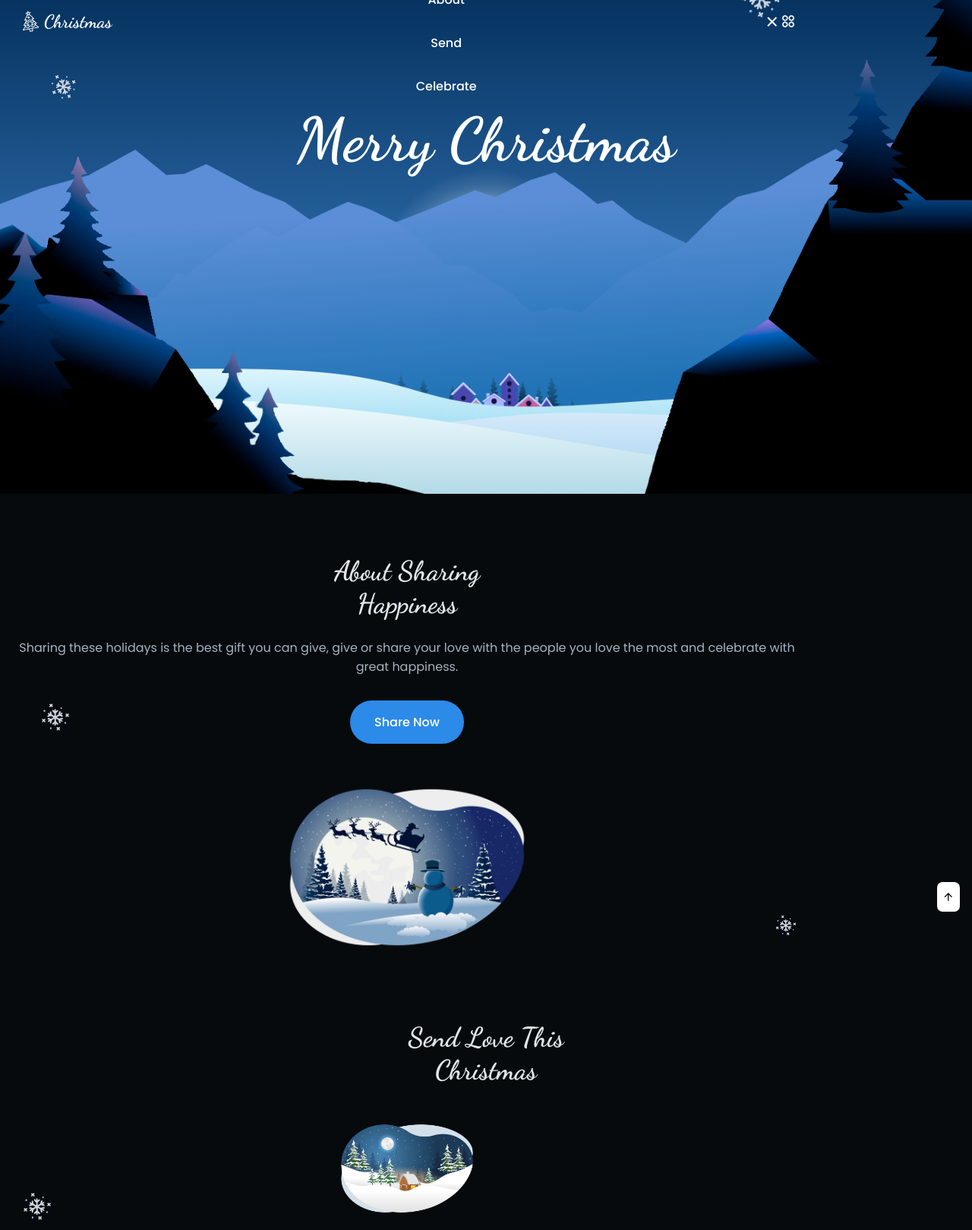
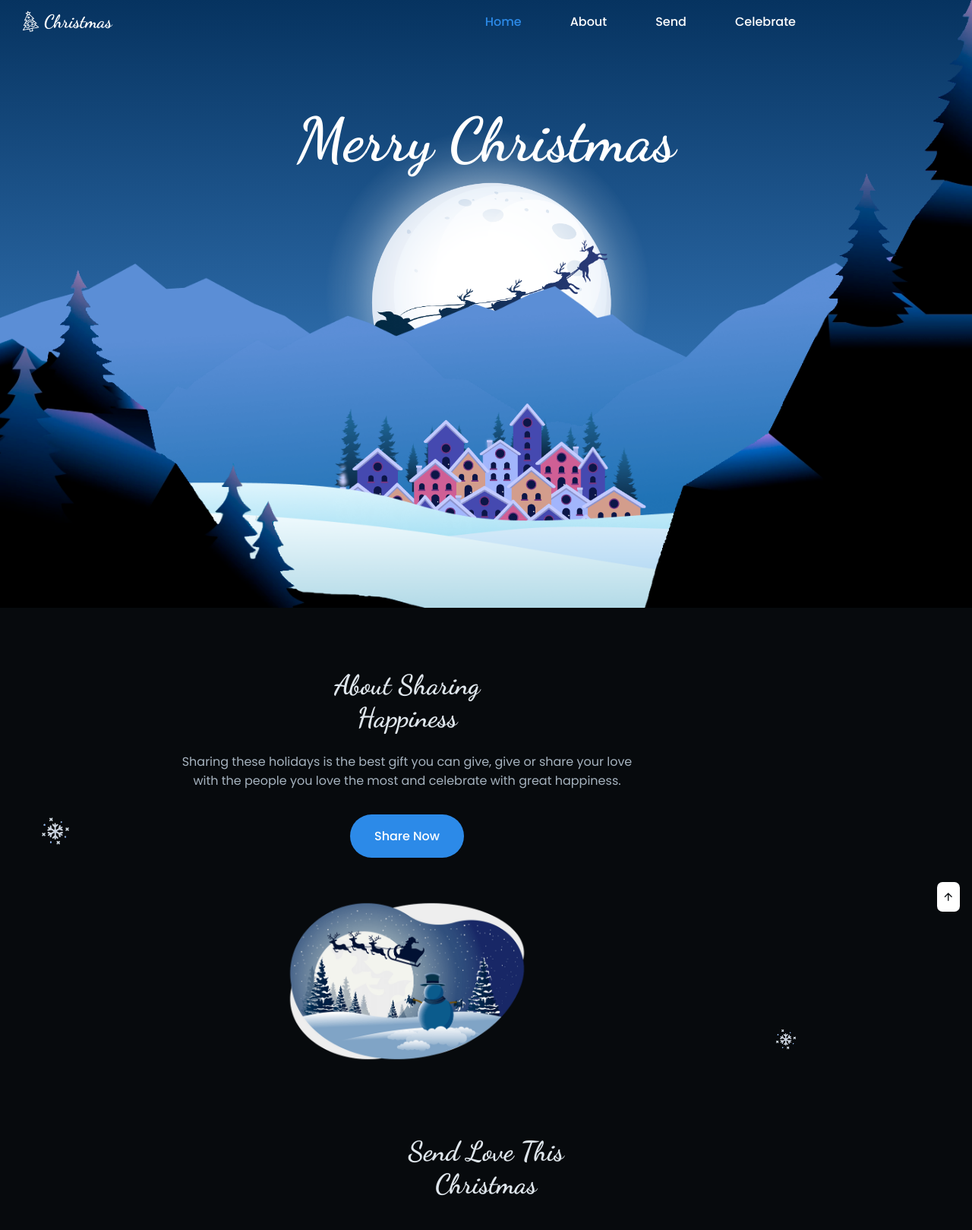
Before and after one commit to sworrrnimaS/PHP_Christmas_Website, a PHP site: page / in a window 1280 px wide. Shown: the top 1619 px of the page at 76% size. Run offline with PHP 8.4, Linux system fonts and the light colour scheme; some libraries are stand-ins or nearby versions.

Commit message:
added breakpoints for medium devices

```diff
--- a/assets/css/styles.css
+++ b/assets/css/styles.css
@@ -244,7 +244,9 @@ img {
 }
 
 /* Active link */
-
+.active-link {
+  color: var(--first-color);
+}
 /*=============== HOME ===============*/
 .home {
   position: relative;
@@ -557,7 +559,56 @@ img {
 
 /*=============== BREAKPOINTS ===============*/
 /* For medium devices */
+@media screen and (min-width: 576px) {
+  .home__village {
+    width: 360px;
+  }
+  .home__pine {
+    width: 360px;
+  }
 
+  .about__container,
+  .celebrate__container {
+    grid-template-columns: 0.6fr;
+    justify-content: center;
+  }
+}
+
+@media screen and (min-width: 767px) {
+  .nav__toggle,
+  .nav__close,
+  .nav__img-1,
+  .nav__img-2 {
+    display: none;
+  }
+  .nav__list {
+    flex-direction: row;
+    column-gap: 4rem;
+  }
+
+  .home {
+    height: 800px;
+  }
+  .home__village {
+    width: 460px;
+  }
+  .home__pine {
+    width: 400px;
+    bottom: 7rem;
+  }
+  .home__moon {
+    width: 450px;
+    bottom: 12rem;
+  }
+  .home__trineo {
+    width: 350px;
+    bottom: 20rem;
+  }
+  .send__Container {
+    grid-template-columns: repeat(2, 200px);
+    column-gap: 5rem;
+  }
+}
 /* For large devices */
 
 /* For 2K+ resolutions */
--- a/index.html
+++ b/index.html
@@ -33,7 +33,7 @@
         <div class="nav__menu" id="nav-menu">
           <ul class="nav__list">
             <li class="nav__item">
-              <a href="#home" class="nav__link">Home</a>
+              <a href="#home" class="nav__link active-link">Home</a>
             </li>
             <li class="nav__item">
               <a href="#about" class="nav__link">About</a>
```
